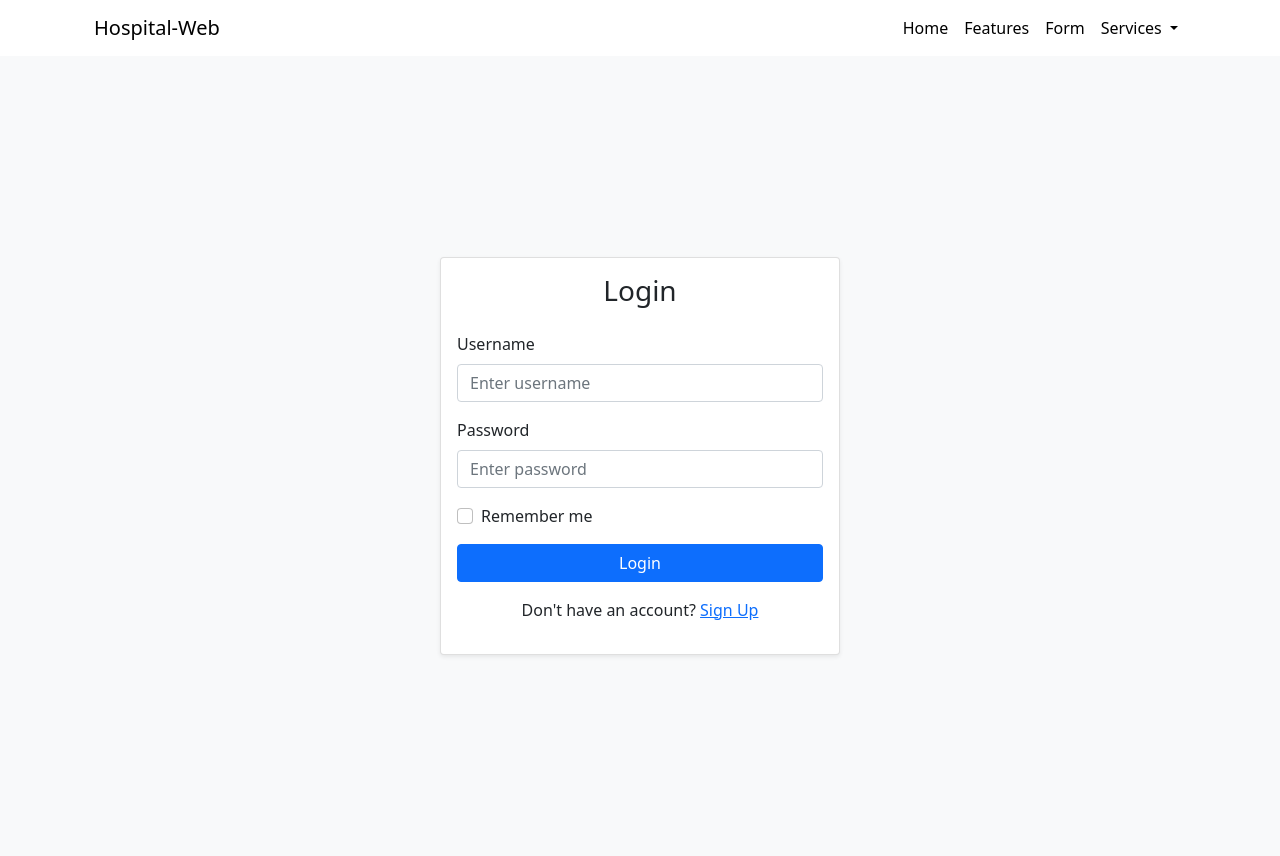
After one commit to SaadRiaz99/Hospital-Web, a Django app: template Django-Web/templates/Patient.html in a window 1280 px wide. The commit adds this page. Run offline with Django 4.2, Linux system fonts and the light colour scheme; the template is opened without the code that fills it, so the values that code supplies are empty; parts of the project's set-up code (start-up, migrations or seed data) failed here and were passed over.

Commit message:
Add files via upload

```diff
--- a/Django-Web/Project/Project/settings.py
+++ b/Django-Web/Project/Project/settings.py
@@ -33,13 +33,14 @@ ALLOWED_HOSTS = []
 
 INSTALLED_APPS = [
     # 'app.apps.AppConfig',
+    # 'AppConfig',
     'django.contrib.admin',
     'django.contrib.auth',
     'django.contrib.contenttypes',
     'django.contrib.sessions',
     'django.contrib.messages',
     'django.contrib.staticfiles',
-    'app',
+    'app'
 ]
 
 MIDDLEWARE = [
--- a/Django-Web/app/admin.py
+++ b/Django-Web/app/admin.py
@@ -1,3 +1,5 @@
 from django.contrib import admin
+from app.models import contact
+# Service model removed; admin registration deleted.
 
-# Service model removed; admin registration deleted.
+admin.site.register(contact)
--- a/Django-Web/templates/Base.html
+++ b/Django-Web/templates/Base.html
@@ -10,8 +10,8 @@
     <title>{% block title %}Patient{% endblock %}</title>
 </head>
 <body>
-  <div class="container-navbar">
- <nav class="navbar navbar-expand-lg navbar-light transparent-navbar">
+  <div class="container container-navbar">
+ <nav class="navbar navbar-expand-lg  transparent-navbar">
   <div class="container-fluid">
     <a class="navbar-brand" href="{% url 'home' %}">Hospital-Web</a>
 
--- a/Django-Web/templates/Form.html
+++ b/Django-Web/templates/Form.html
@@ -1,6 +1,6 @@
 {% extends "Base.html" %}
 {% load static %}
-{% block title %}Form{% endblock %}
+{% block title %}SignUp{% endblock %}
 
 
 {% block body %}
@@ -27,13 +27,13 @@
 
             <div class="mb-3">
               <label class="form-label">Father Name</label>
-              <input type="text" class="form-control" name="father_name" required>
+              <input type="text" class="form-control" name="Father_name" required>
             </div>
 
 
             <div class="mb-3">
               <label class="form-label">CNIC</label>
-              <input type="text" class="form-control" name="cnic" placeholder="XXXXX-XXXXXXX-X" required>
+              <input type="text" class="form-control" name="Cnic" placeholder="XXXXX-XXXXXXX-X" required>
             </div>
 
 
--- /dev/null
+++ b/Django-Web/templates/Patient.html
@@ -0,0 +1,36 @@
+{% extends "Base.html" %}
+{% load static %}
+{% block title %}Patient{% endblock %}
+
+{% block body %}
+<section class="bg-light">
+
+  <div class="container d-flex justify-content-center align-items-center vh-100">
+    <div class="card shadow-sm" style="width: 100%; max-width: 400px;">
+      <div class="card-body">
+        <h3 class="card-title text-center mb-4">Login</h3>
+        <form>
+          <div class="mb-3">
+            <label for="username" class="form-label">Username</label>
+            <input type="text" class="form-control" id="username" placeholder="Enter username" required>
+          </div>
+          <div class="mb-3">
+            <label for="password" class="form-label">Password</label>
+            <input type="password" class="form-control" id="password" placeholder="Enter password" required>
+          </div>
+          <div class="mb-3 form-check">
+            <input type="checkbox" class="form-check-input" id="remember">
+            <label class="form-check-label" for="remember">Remember me</label>
+          </div>
+          <button type="submit" class="btn btn-primary w-100">Login</button>
+          <p class="text-center mt-3">
+            Don't have an account? <a href="#">Sign Up</a>
+          </p>
+        </form>
+      </div>
+    </div>
+  </div>
+
+
+</section>
+{% endblock body %}
```
Also changed, not shown: Django-Web/app/models.py (+11 -0 lines), Django-Web/app/views.py (+18 -1 lines), Django-Web/Project/db.sqlite3, Django-Web/app/migrations/0003_initial.py (added), Django-Web/app/migrations/0004_remove_contact_cnic_remove_contact_father_name_and_more.py (added).
